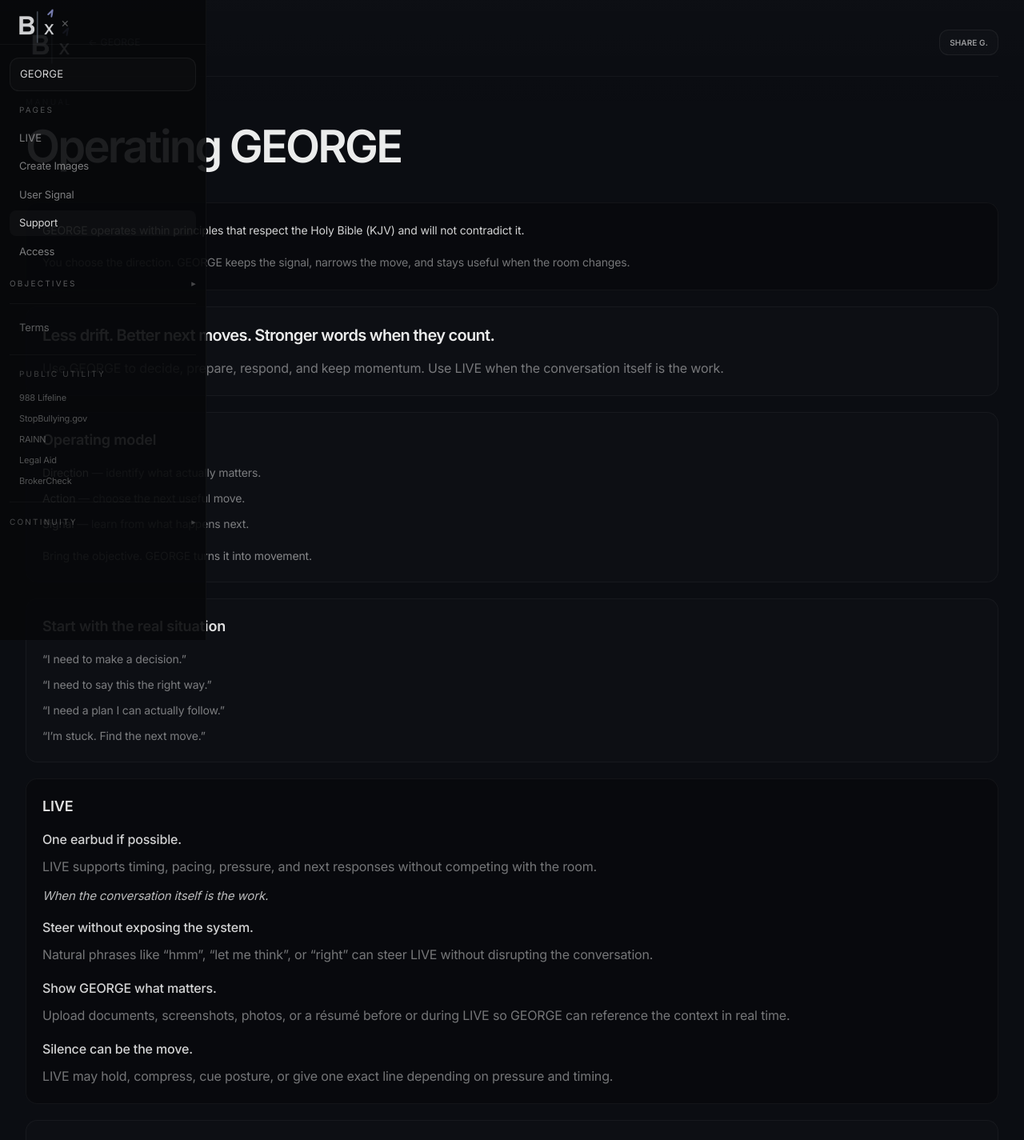
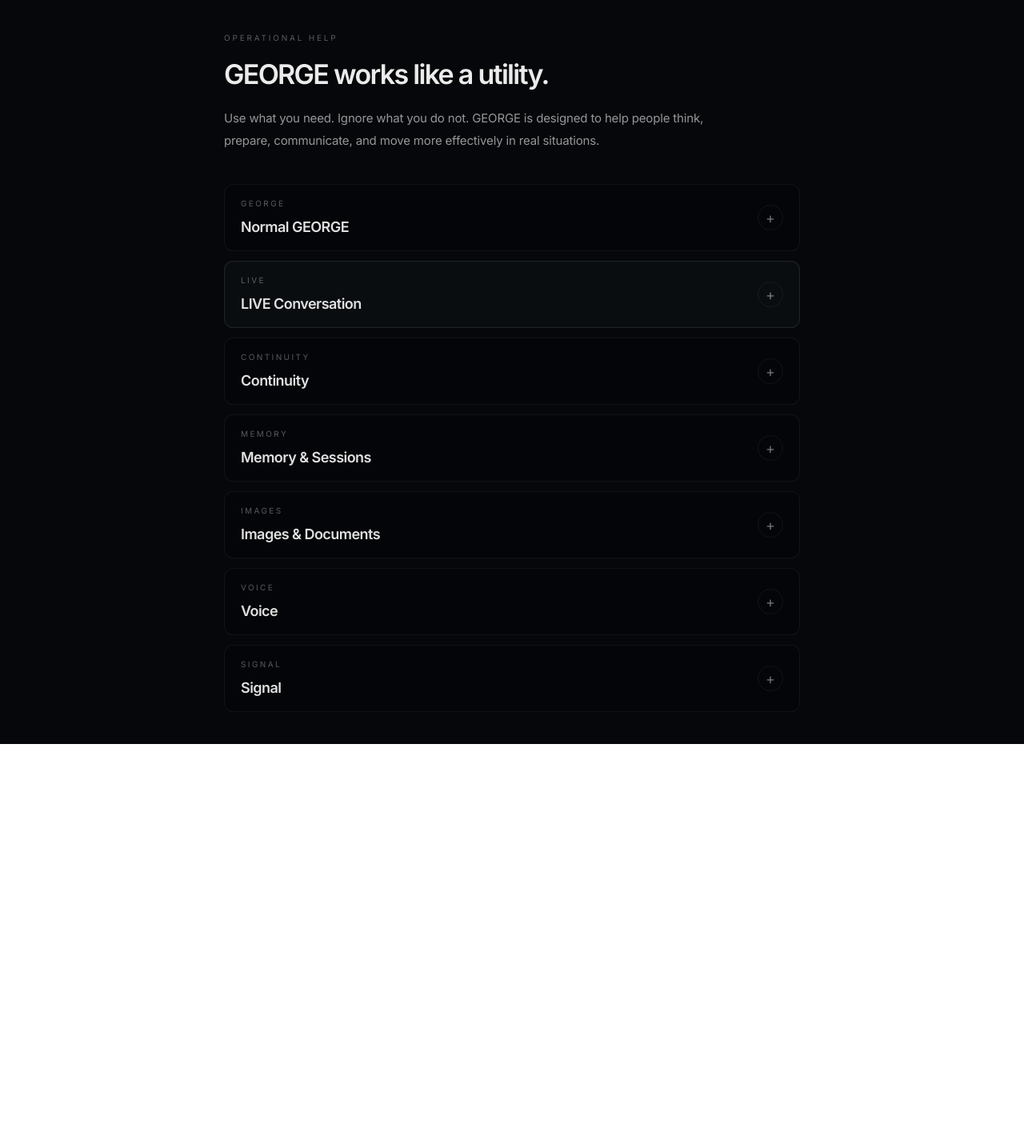
Before and after one commit to LesKemVal/ai-clarity, a Next.js app: page /help in a window 1280 px wide. Shown: the top 1425 px of the page at 80% size. After the commit the page ends 930 px from the top, so only its background shows below. Built offline with nearby package versions, Linux system fonts and the light colour scheme.

Commit message:
Restructure help page as operational utility surface

```diff
--- a/app/help/page.tsx
+++ b/app/help/page.tsx
@@ -1,128 +1,164 @@
 'use client'
 
-import PageShell from '@/components/layout/PageShell'
+import { useState } from 'react'
+
+type HelpSection =
+  | 'george'
+  | 'live'
+  | 'continuity'
+  | 'memory'
+  | 'images'
+  | 'voice'
+  | 'signal'
+  | null
 
 export default function HelpPage() {
+  const [open, setOpen] = useState<HelpSection>(null)
+
+  const toggle = (section: HelpSection) => {
+    setOpen(open === section ? null : section)
+  }
+
   return (
-    <PageShell
-      title="Operating GEORGE"
-      eyebrow="Manual"
-      backToGeorge
-    >
-      <div className="space-y-5">
+    <main className="min-h-[100dvh] bg-[#06070A] px-5 py-10 text-white">
+      <div className="mx-auto max-w-[720px]">
+        <div className="mb-10">
+          <div className="text-[10px] uppercase tracking-[0.28em] text-white/34">
+            OPERATIONAL HELP
+          </div>
 
-        <section className="rounded-[0.9rem] border border-white/[0.045] bg-black/24 p-5 md:p-5">
-          <p className="text-sm leading-7 text-white/82">
-            GEORGE operates within principles that respect the Holy Bible (KJV) and will not contradict it.
+          <h1 className="mt-3 text-[34px] font-semibold tracking-[-0.05em] text-white/92">
+            GEORGE works like a utility.
+          </h1>
+
+          <p className="mt-4 max-w-[620px] text-[15px] leading-7 text-white/58">
+            Use what you need. Ignore what you do not. GEORGE is designed to
+            help people think, prepare, communicate, and move more effectively
+            in real situations.
           </p>
-          <p className="mt-3 text-sm leading-7 text-white/44">
-            You choose the direction. GEORGE keeps the signal, narrows the move, and stays useful when the room changes.
-          </p>
-        </section>
+        </div>
 
-        <section className="rounded-[0.9rem] border border-white/[0.04] bg-white/[0.012] p-5 md:p-5">
-          <p className="text-[20px] font-semibold tracking-[-0.035em] text-white/92">
-            Less drift. Better next moves. Stronger words when they count.
-          </p>
-          <p className="mt-3 leading-7 text-white/44">
-            Use GEORGE to decide, prepare, respond, and keep momentum. Use LIVE when the conversation itself is the work.
-          </p>
-        </section>
+        <div className="space-y-3">
+          <UtilityCard
+            open={open === 'george'}
+            onClick={() => toggle('george')}
+            label="GEORGE"
+            title="Normal GEORGE"
+            body="Use GEORGE to think through problems, build plans, interpret documents, prepare for decisions, sharpen ideas, or continue momentum when direction matters."
+          />
 
-        <section className="rounded-[0.9rem] border border-white/[0.04] bg-white/[0.012] p-5 md:p-5">
-          <h2 className="mb-4 text-[18px] font-semibold text-white/88">Operating model</h2>
-          <div className="grid gap-2 text-sm leading-6 text-white/46">
-            <p><span className="text-white/76">Direction</span> — identify what actually matters.</p>
-            <p><span className="text-white/76">Action</span> — choose the next useful move.</p>
-            <p><span className="text-white/76">Signal</span> — learn from what happens next.</p>
-          </div>
-          <p className="mt-4 text-sm leading-6 text-white/50">
-            Bring the objective. GEORGE turns it into movement.
-          </p>
-        </section>
+          <UtilityCard
+            open={open === 'live'}
+            onClick={() => toggle('live')}
+            label="LIVE"
+            title="LIVE Conversation"
+            body="LIVE helps during conversations where timing, pressure, and communication matter. Interviews, meetings, negotiations, conflict, presentations, calls, and difficult moments."
+            accent
+          />
 
-        <section className="rounded-[0.9rem] border border-white/[0.04] bg-white/[0.012] p-5 md:p-5">
-          <h2 className="mb-4 text-[18px] font-semibold text-white/88">Start with the real situation</h2>
-          <div className="grid gap-2 text-sm leading-6 text-white/46">
-            <p>“I need to make a decision.”</p>
-            <p>“I need to say this the right way.”</p>
-            <p>“I need a plan I can actually follow.”</p>
-            <p>“I’m stuck. Find the next move.”</p>
-          </div>
-        </section>
+          <UtilityCard
+            open={open === 'continuity'}
+            onClick={() => toggle('continuity')}
+            label="CONTINUITY"
+            title="Continuity"
+            body="GEORGE can restore sessions, context, goals, and ongoing work so conversations continue naturally instead of restarting from zero."
+          />
 
-        <section className="rounded-[0.9rem] border border-white/[0.045] bg-black/24 p-5 md:p-5">
-          <h2 className="mb-4 text-[18px] font-semibold text-white/88">LIVE</h2>
+          <UtilityCard
+            open={open === 'memory'}
+            onClick={() => toggle('memory')}
+            label="MEMORY"
+            title="Memory & Sessions"
+            body="Sessions help GEORGE continue useful work over time. Important conversations, goals, and operational context can persist across usage."
+          />
 
-          <div className="space-y-4">
-            <div>
-              <p className="font-medium text-white/82">One earbud if possible.</p>
-              <p className="mt-2 leading-7 text-white/44">
-                LIVE supports timing, pacing, pressure, and next responses without competing with the room.
-              </p>
-              <p className="mt-3 text-[15px] italic tracking-[-0.01em] text-white/72">
-                When the conversation itself is the work.
-              </p>
-            </div>
+          <UtilityCard
+            open={open === 'images'}
+            onClick={() => toggle('images')}
+            label="IMAGES"
+            title="Images & Documents"
+            body="You can show GEORGE screenshots, photos, and documents to add context, interpret information, or support LIVE situations."
+          />
 
-            <div>
-              <p className="font-medium text-white/82">Steer without exposing the system.</p>
-              <p className="mt-2 leading-7 text-white/44">
-                Natural phrases like “hmm”, “let me think”, or “right” can steer LIVE without disrupting the conversation.
-              </p>
-            </div>
+          <UtilityCard
+            open={open === 'voice'}
+            onClick={() => toggle('voice')}
+            label="VOICE"
+            title="Voice"
+            body="Voice and earbud support are designed for real-world usage where hands-free assistance, timing, and low-friction interaction matter."
+          />
 
-            <div>
-              <p className="font-medium text-white/82">Show GEORGE what matters.</p>
-              <p className="mt-2 leading-7 text-white/44">
-                Upload documents, screenshots, photos, or a résumé before or during LIVE so GEORGE can reference the context in real time.
-              </p>
-            </div>
-
-            <div>
-              <p className="font-medium text-white/82">Silence can be the move.</p>
-              <p className="mt-2 leading-7 text-white/44">
-                LIVE may hold, compress, cue posture, or give one exact line depending on pressure and timing.
-              </p>
-            </div>
-          </div>
-        </section>
-
-        <section className="rounded-[0.9rem] border border-white/[0.04] bg-white/[0.012] p-5 md:p-5">
-          <h2 className="mb-4 text-[18px] font-semibold text-white/88">Controls</h2>
-          <div className="grid gap-2 text-sm leading-6 text-white/46">
-            <p><span className="text-white/76">Keep this</span> — save what is worth returning to.</p>
-            <p><span className="text-white/76">Share</span> — move useful guidance outside GEORGE.</p>
-            <p><span className="text-white/76">Related</span> — surface nearby context.</p>
-            <p><span className="text-white/76">Simplify</span> — reduce the answer to what matters most.</p>
-            <p><span className="text-white/76">Reword</span> — reshape a line for the moment.</p>
-          </div>
-        </section>
-
-        <section className="rounded-[0.9rem] border border-white/[0.04] bg-white/[0.012] p-5 md:p-5">
-          <h2 className="mb-4 text-[18px] font-semibold text-white/88">Continuity</h2>
-          <p className="leading-7 text-white/44">
-            Continuity keeps useful direction, context, and working history available when the work changes shape.
-          </p>
-        </section>
-
-        <section className="rounded-[0.9rem] border border-white/[0.04] bg-white/[0.012] p-5 md:p-5">
-          <h2 className="mb-4 text-[18px] font-semibold text-white/88">Access</h2>
-          <div className="grid gap-2 text-sm leading-6 text-white/46">
-            <p><span className="text-white/76">Smart</span> — everyday direction and reasoning.</p>
-            <p><span className="text-white/76">Intelligent</span> — stronger continuity and execution support.</p>
-            <p><span className="text-white/76">Brilliant</span> — deepest LIVE support and strongest continuity.</p>
-            <p><span className="text-white/76">Brilliant Day</span> — temporary Brilliant access.</p>
-          </div>
-        </section>
-
-        <section className="rounded-[0.9rem] border border-white/[0.04] bg-white/[0.012] p-5 md:p-5">
-          <p className="text-[17px] font-medium leading-8 text-white/86">
-            Bring the situation. GEORGE keeps the next move in view.
-          </p>
-        </section>
-
+          <UtilityCard
+            open={open === 'signal'}
+            onClick={() => toggle('signal')}
+            label="SIGNAL"
+            title="Signal"
+            body="Signal helps GEORGE interpret what matters most in the room: pressure, timing, leverage, hesitation, confusion, urgency, and momentum."
+          />
+        </div>
       </div>
-    </PageShell>
+    </main>
   )
 }
+
+function UtilityCard({
+  open,
+  onClick,
+  label,
+  title,
+  body,
+  accent = false,
+}: {
+  open: boolean
+  onClick: () => void
+  label: string
+  title: string
+  body: string
+  accent?: boolean
+}) {
+  return (
+    <button
+      type="button"
+      onClick={onClick}
+      className={`w-full rounded-[1.1rem] border px-5 py-4 text-left transition-all duration-300 ${
+        accent
+          ? 'border-[#8FB6C9]/[0.14] bg-[#8FB6C9]/[0.035]'
+          : 'border-white/[0.05] bg-black/[0.18]'
+      }`}
+    >
+      <div className="flex items-center justify-between gap-4">
+        <div>
+          <div className="text-[10px] uppercase tracking-[0.24em] text-white/34">
+            {label}
+          </div>
+
+          <div className="mt-2 text-[18px] font-semibold tracking-[-0.03em] text-white/88">
+            {title}
+          </div>
+        </div>
+
+        <div
+          className={`flex h-8 w-8 items-center justify-center rounded-full border border-white/[0.06] text-[18px] text-white/42 transition ${
+            open ? 'rotate-45 bg-white/[0.06] text-white/84' : ''
+          }`}
+        >
+          +
+        </div>
+      </div>
+
+      <div
+        className={`grid transition-all duration-500 ease-[cubic-bezier(0.22,1,0.36,1)] ${
+          open
+            ? 'mt-4 grid-rows-[1fr] opacity-100'
+            : 'grid-rows-[0fr] opacity-0'
+        }`}
+      >
+        <div className="overflow-hidden">
+          <p className="text-[14px] leading-6 text-white/58">
+            {body}
+          </p>
+        </div>
+      </div>
+    </button>
+  )
+}
```
